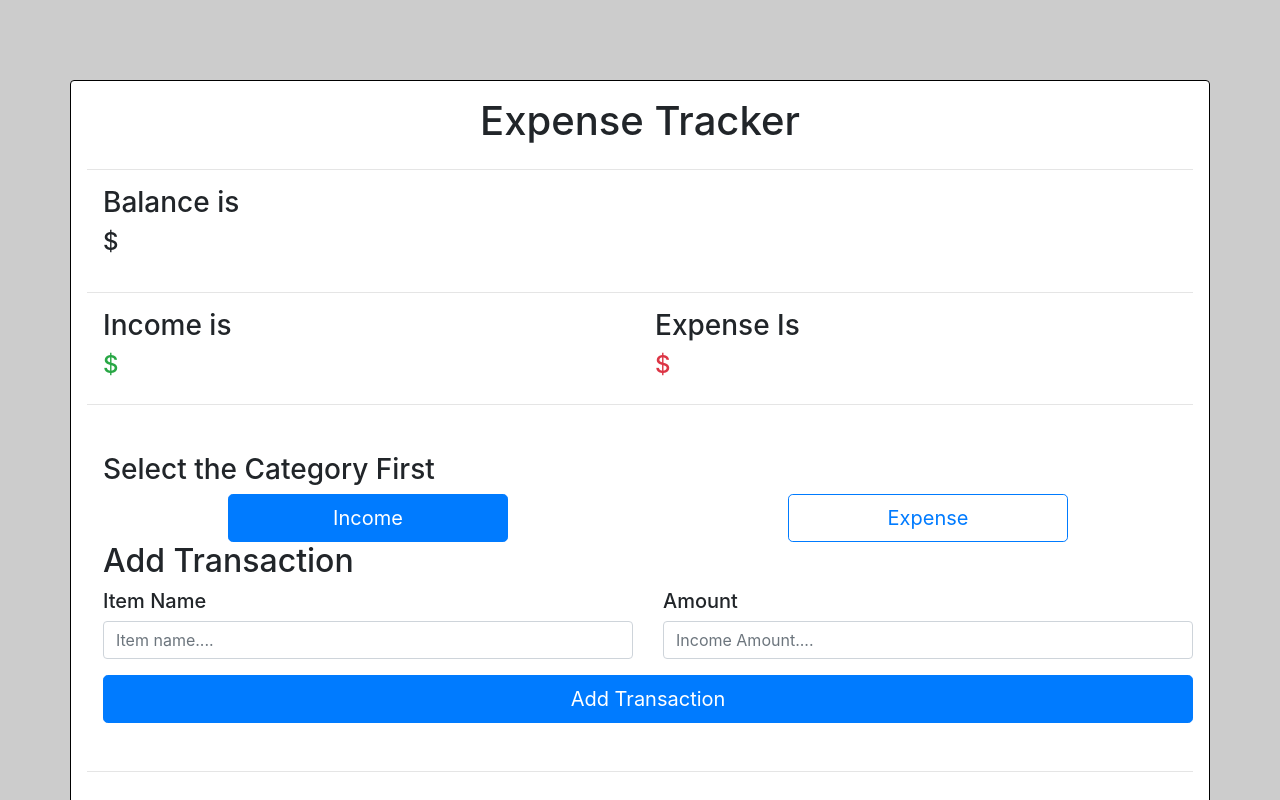
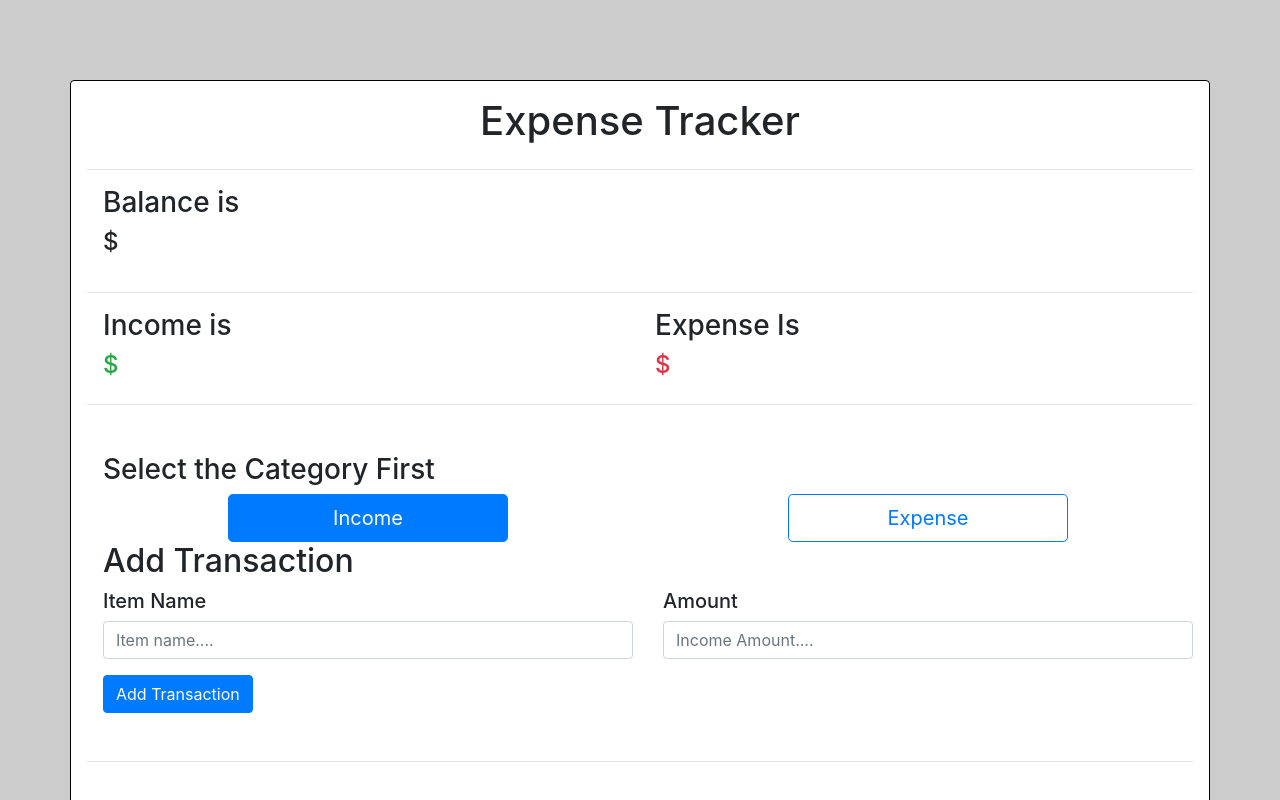
Before and after one commit to ehmusman/expense-tracker-app, a React (Create React App) app: page / in a window 1280 px wide. Shown: the top 800 px of the page. Built offline with nearby package versions, Linux system fonts and the light colour scheme.

Commit message:
error math.abs is resolved

```diff
--- a/src/components/AddTransaction.js
+++ b/src/components/AddTransaction.js
@@ -20,13 +20,13 @@ function AddTransaction() {
             data = {
                 id: uuid(),
                 text: itemName,
-                amount: -Math.absolute(expense)
+                amount: -Math.abs(expense)
             }
         } else if (expense === '') {
             data = {
                 id: uuid(),
                 text: itemName,
-                amount: +Math.absolute(income)
+                amount: +Math.abs(income)
             }
         }
         if ((income !== '' && itemName !== '') || (expense !== '' && itemName !== '')) {
@@ -121,7 +121,7 @@ function AddTransaction() {
                         />
                     </div>}
             </div>
-            <input type="submit" value="Add Transaction" className='btn btn-primary btn-block w-50% btn-lg' />
+            <input type="submit" value="Add Transaction" className='btn btn-primary mx-auto' />
         </form>
     )
 }
```
